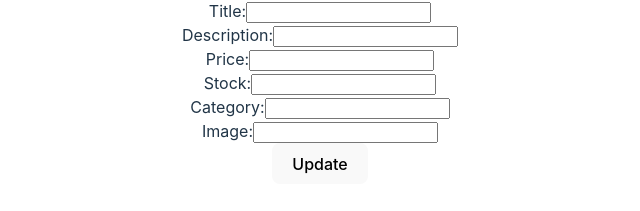
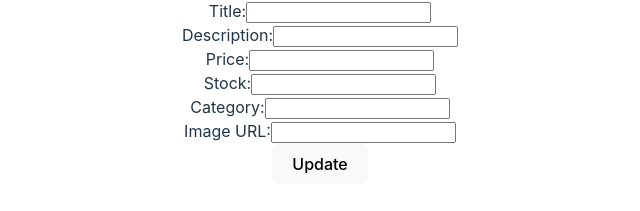
Before and after one commit to TobiasBurman/Database-Driven-React-Car-Shop, a React (Vite) app: page /pages/admin/UpdateProduct in a window 1280 px wide. Shown: the part 391-602 px from the top of the page, without its empty margins (320-960 px from the left). Built offline with nearby package versions, Linux system fonts and the light colour scheme; no server answers.

Commit message:
Fixed image to products

```diff
--- a/src/pages/Products.jsx
+++ b/src/pages/Products.jsx
@@ -13,7 +13,7 @@ const Products = (props) => {
               <p>{car.price}</p>
               <p>{car.date}</p>
               <p>{car.category}</p>
-              <p>{car.image}</p>
+              <p><img src={car.image} alt="car" width="350" height="250" /></p>
               <br />
             </div>
           ))
--- a/src/pages/admin/ManageProducts.jsx
+++ b/src/pages/admin/ManageProducts.jsx
@@ -72,7 +72,7 @@ const ManageProducts = () => {
                 <td>{product.stock}</td>
                 <td>{product.date}</td>
                 <td>{product.category}</td>
-                <td>{product.image}</td>
+                <td><img src={product.image} width ="350" height ="250" /></td>
                 <td>
                 <button onClick={() => window.location.href=`/pages/admin/UpdateProduct?id=${product._id}`}>
                     Uppdatera
--- a/src/pages/admin/UpdateProduct.jsx
+++ b/src/pages/admin/UpdateProduct.jsx
@@ -107,7 +107,7 @@ const EditProduct = () => {
         </label>
         <br />
         <label>
-          Image:
+          Image URL:
           <input type="text" value={image} onChange={(e) => setImage(e.target.value)} />
         </label>
         <br />
```
